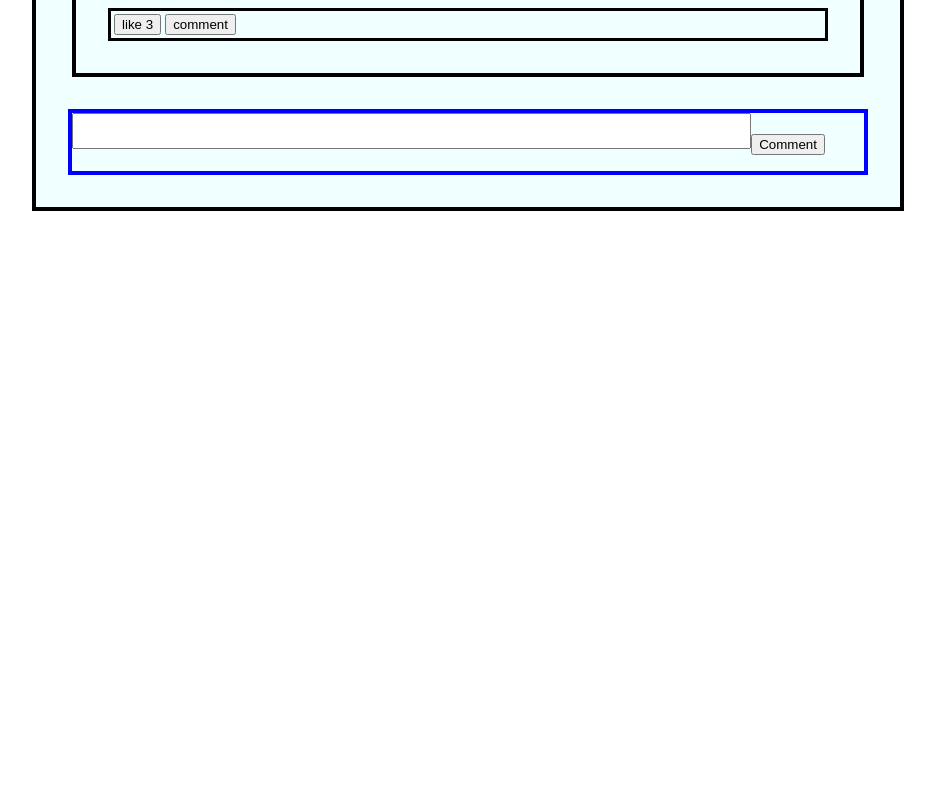
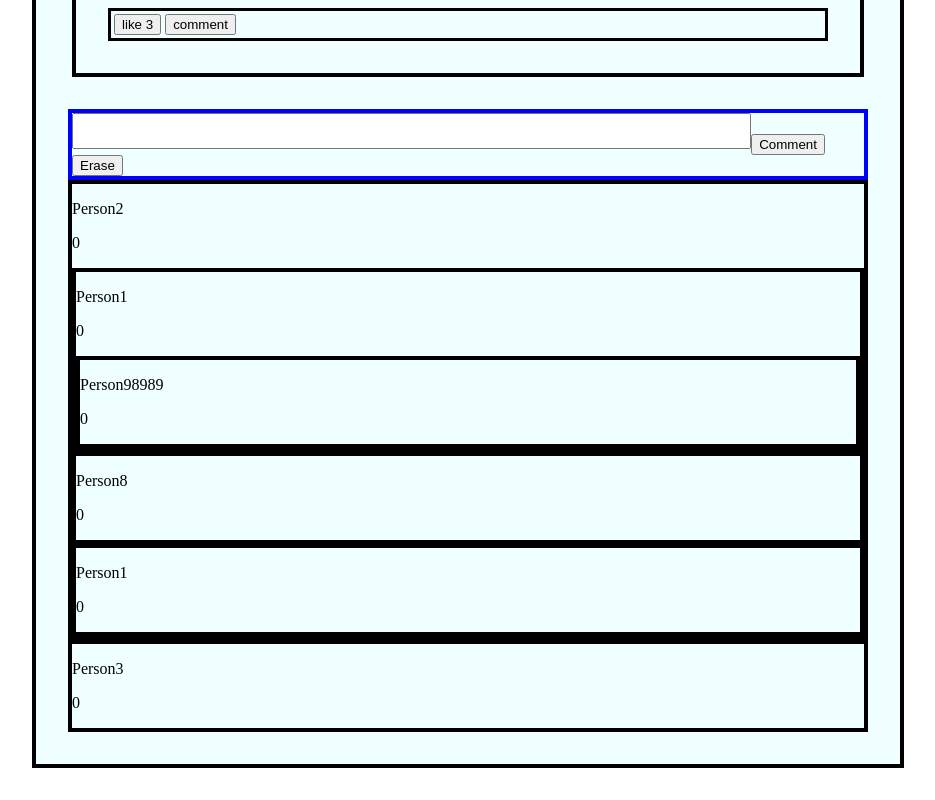
Before and after one commit to CristiSavca/Showy, a React (Create React App) app in the folder client/: page /posts/Person-What-is-the-future in a window 1280 px wide. Shown: the part 336-1136 px from the top of the page, without its empty margins (172-1107 px from the left). Before the commit the page ends 800 px from the top, so only its background shows below. Built offline with nearby package versions, Linux system fonts and the light colour scheme.

Commit message:
added fixed comment data to test comment display, adding comments to post not working

```diff
--- a/client/src/components/FeedComponents/WholeUserPost.js
+++ b/client/src/components/FeedComponents/WholeUserPost.js
@@ -2,29 +2,84 @@ import { useState, useEffect } from 'react';
 import { useParams } from 'react-router-dom';
 import useFetchData from './useFetchData';
 import UserPost from "./UserPost";
+import CommentsDisplay from "./CommentsDisplay";
 
 const WholeUserPost = () => {
     // const {id} = useParams();
 
     // const {backendData, errorMessage} = useFetchData("/posts/" + id);
+    const [count, setCount] = useState(0);
+    const [saveComment, setComment] = useState("");
+    const [textContent, setTextContent] = useState("");
 
     const backendData = {
-
       "key": "Person2-Dogs-are-good-pets",
       "username": "Person2",
       "header": "Dogs are good pets",
       "postText": "Source? me",
       "likes": 3
-
     }
 
-    const [count, setCount] = useState(0);
-    const [saveComment, setComment] = useState("");
-    const [textContent, setTextContent] = useState("");
+    const commentsData = [
+      {
+        "username": "Person2",
+        "commentText": "Hello everyone",
+        "likes": 0,
+        "replies": [
+          {
+            "username": "Person1",
+            "commentText": "This is a reply",
+            "likes": 0,
+            "replies": [
+              {
+                "username": "Person98989",
+                "commentText": "This is a reply to a reply",
+                "likes": 0,
+                "replies": []
+              }
+            ]
+          },
+          {
+            "username": "Person8",
+            "commentText": "This is a reply112112",
+            "likes": 0,
+            "replies": []
+          },
+          {
+            "username": "Person1",
+            "commentText": "This is a reply 9898989 ",
+            "likes": 0,
+            "replies": []
+          }
+        ]
+      },
+      {
+        "username": "Person3",
+        "commentText": "Hello world",
+        "likes": 0,
+        "replies": []
+      }
+    ]
+
+
 
     function createNewComment(textContent) {
-      setComment(textContent);
+      commentsData.push({
+        "username": backendData.username,
+        "commentText": textContent,
+        "likes": 0,
+        "replies": []
+      })
     }
+
+
+    // useEffect(() => {
+    // }, [commentsData]);
+
+    function eraseNewComment(textContent) {
+      setTextContent("");
+    }
+
 
     return (
       <div className="whole-post-box">
@@ -32,13 +87,20 @@ const WholeUserPost = () => {
                     username={backendData.username}
                         header={backendData.header}
                             postText={backendData.postText}
-                                likes={backendData.likes} postId={backendData.key}/>
+                                likes={backendData.likes}
+                                    postId={backendData.key}/>
 
         {/* {console.log(id)}; */}
         <div className="whole-post-comment-box">
           <textarea className="whole-post-comment-textarea" value={textContent} onChange={e => setTextContent(e.target.value)}></textarea>
           <button onClick={() => createNewComment(textContent)}>Comment</button>
-          <p>{saveComment}</p>
+          {/* remember to figure out why erasing the textarea resets the array of data given (meaning that it resets all user input in, and only leaves fixed data behind) */}
+          {/* should be fixed if adding to database properly*/}
+          <button onClick={() => eraseNewComment(textContent)}>Erase</button>
+          {/* <p>{saveComment}</p> */}
+        </div>
+        <div>
+          <CommentsDisplay commentsData={commentsData}/>
         </div>
       </div>
     )
```
Lines whose indentation alone changed are shown as unchanged.
